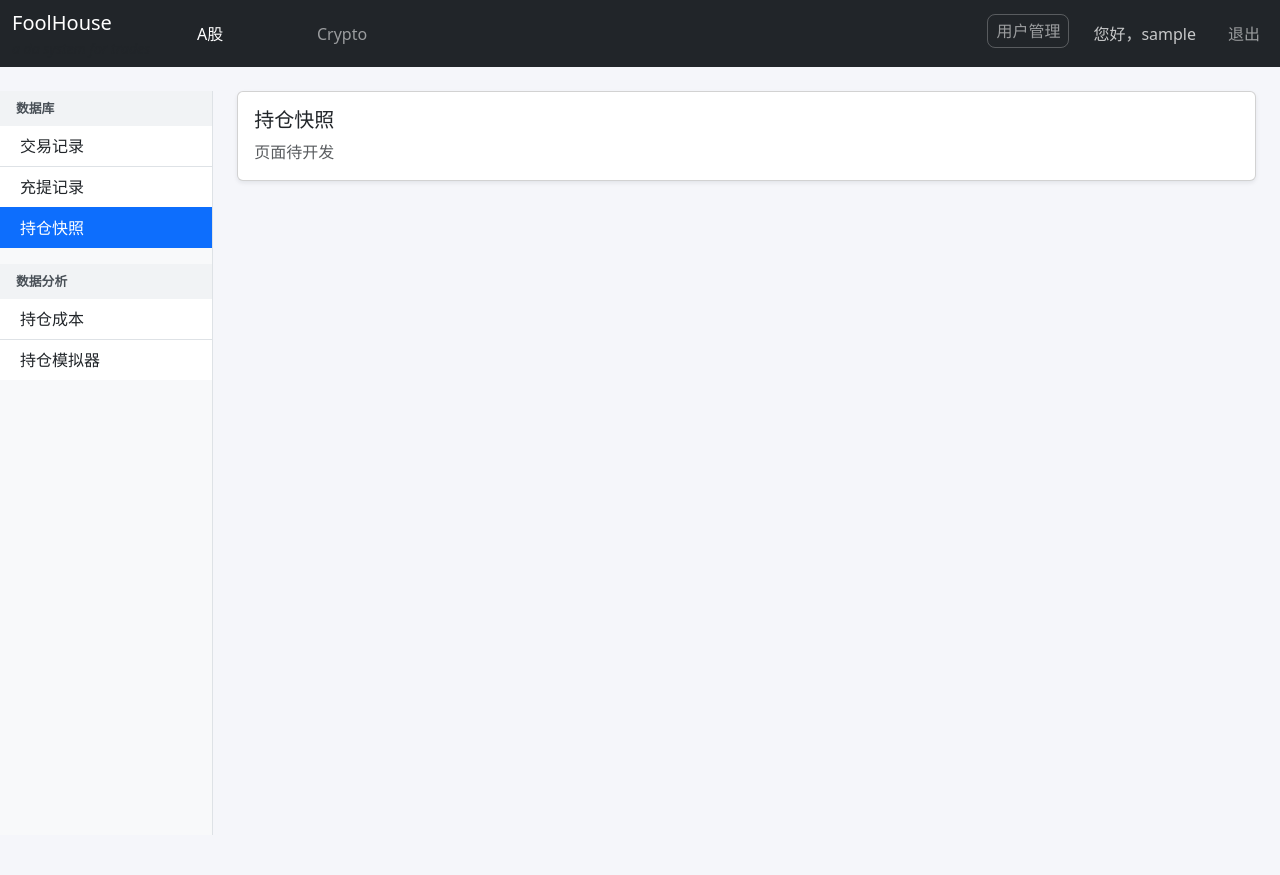
After one commit to zbjdhn/FoolHouse, a Flask app: page /equity/snapshot in a window 1280 px wide. The commit adds this page. Run offline with Flask 3, Linux system fonts and the light colour scheme; the visitor is signed in with stand-in values (Sample User, id 1); parts of the project's set-up code (start-up, migrations or seed data) failed here and were passed over.

Commit message:
update style, add crypto page

```diff
--- a/app.py
+++ b/app.py
@@ -87,13 +87,27 @@ def admin_users():
         return redirect(url_for("list_trades"))
     message = ""
     if request.method == "POST":
-        new_user = (request.form.get("username") or "").strip()
-        new_pwd = (request.form.get("password") or "").strip()
-        is_admin_flag = True if (request.form.get("is_admin") == "on") else False
-        if user_store.create_user(new_user, new_pwd, is_admin_flag):
-            message = "用户创建成功"
-        else:
-            message = "用户已存在或信息不完整"
+        op = (request.form.get("op") or "create").strip()
+        if op == "create":
+            new_user = (request.form.get("username") or "").strip()
+            new_pwd = (request.form.get("password") or "").strip()
+            is_admin_flag = True if (request.form.get("is_admin") == "on") else False
+            if user_store.create_user(new_user, new_pwd, is_admin_flag):
+                message = "用户创建成功"
+            else:
+                message = "用户已存在或信息不完整"
+        elif op == "delete":
+            target = (request.form.get("username") or "").strip()
+            if target == session.get("user"):
+                message = "不能删除当前登录账户"
+            else:
+                ok, msg = user_store.delete_user(target)
+                message = msg
+        elif op == "reset_pwd":
+            target = (request.form.get("username") or "").strip()
+            new_pwd = (request.form.get("password") or "").strip()
+            ok, msg = user_store.update_password(target, new_pwd)
+            message = msg
     users = user_store.list_users()
     return render_template("admin_users.html", users=users, message=message)
 
@@ -137,7 +151,7 @@ def index():
             flash("交易记录已保存。")
             return redirect(url_for("list_trades"))
 
-    return render_template("index.html", errors=errors, form_data=form_data)
+    return render_template("index.html", errors=errors, form_data=form_data, is_equity=True, equity_active="trades")
 
 
 @app.route("/trades")
@@ -146,7 +160,7 @@ def list_trades():
     if need:
         return need
     trades = trade_store.load_trades(owner=session.get("user"))
-    return render_template("trades.html", trades=trades)
+    return render_template("trades.html", trades=trades, is_equity=True, equity_active="trades")
 
 
 @app.route("/clear", methods=["POST"])
@@ -210,7 +224,7 @@ def edit_trade(index: int):
             else:
                 errors["_general"] = "更新失败，请重试。"
 
-    return render_template("edit.html", errors=errors, form_data=form_data, index=index)
+    return render_template("edit.html", errors=errors, form_data=form_data, index=index, is_equity=True, equity_active="trades")
 
 
 @app.route("/delete/<int:index>", methods=["POST"])
@@ -331,7 +345,7 @@ def import_trades():
     if need:
         return need
     if request.method == "GET":
-        return render_template("import.html")
+        return render_template("import.html", is_equity=True, equity_active="trades")
 
     # 检查文件
     if "file" not in request.files:
@@ -386,9 +400,9 @@ def import_trades():
 
         # 如果有错误，显示错误详情
         if errors:
-            return render_template("import.html", errors=errors, summary=summary)
+            return render_template("import.html", errors=errors, summary=summary, is_equity=True, equity_active="trades")
 
-        return redirect(url_for("list_trades"))
+
 
     finally:
         # 删除临时文件
@@ -396,5 +410,44 @@ def import_trades():
             os.remove(file_path)
 
 
+@app.route("/equity/transfers")
+def equity_transfers():
+    need = require_login()
+    if need:
+        return need
+    return render_template("equity/transfers.html", is_equity=True, equity_active="transfers")
+
+
+@app.route("/equity/snapshot")
+def equity_snapshot():
+    need = require_login()
+    if need:
+        return need
+    return render_template("equity/snapshot.html", is_equity=True, equity_active="snapshot")
+
+
+@app.route("/equity/analysis/cost")
+def equity_cost_analysis():
+    need = require_login()
+    if need:
+        return need
+    return render_template("equity/cost_analysis.html", is_equity=True, equity_active="cost")
+
+
+@app.route("/equity/analysis/simulator")
+def equity_simulator():
+    need = require_login()
+    if need:
+        return need
+    return render_template("equity/simulator.html", is_equity=True, equity_active="simulator")
+
+
+@app.route("/crypto")
+def crypto_home():
+    need = require_login()
+    if need:
+        return need
+    return render_template("crypto_home.html")
+
 if __name__ == "__main__":
     app.run(debug=True)
--- a/services/user_store.py
+++ b/services/user_store.py
@@ -85,3 +85,37 @@ def create_user(username: str, password: str, is_admin_flag: bool = False) -> bo
 
 def list_users() -> List[Dict]:
     return _load_users()
+
+
+def delete_user(username: str) -> tuple[bool, str]:
+    users = _load_users()
+    target = None
+    for u in users:
+        if u.get("username") == username:
+            target = u
+            break
+    if not target:
+        return False, "用户不存在"
+    if target.get("is_admin"):
+        admin_count = sum(1 for u in users if u.get("is_admin"))
+        if admin_count <= 1:
+            return False, "至少保留一个管理员"
+    users = [u for u in users if u.get("username") != username]
+    _save_users(users)
+    return True, "用户已删除"
+
+
+def update_password(username: str, new_password: str) -> tuple[bool, str]:
+    if not new_password:
+        return False, "密码不能为空"
+    users = _load_users()
+    updated = False
+    for u in users:
+        if u.get("username") == username:
+            u["password_hash"] = _hash(new_password)
+            updated = True
+            break
+    if not updated:
+        return False, "用户不存在"
+    _save_users(users)
+    return True, "密码已更新"
--- a/static/style.css
+++ b/static/style.css
@@ -48,6 +48,52 @@ main.container {
   letter-spacing: 0.2px;
 }
 
+.sidebar {
+  min-height: calc(100vh - 56px);
+}
+
+.sidebar-section-title {
+  font-weight: 700;
+  font-size: 0.8rem;
+  text-transform: none;
+  color: #495057;
+  background: #f1f3f5;
+  border: none;
+}
+
+.sidebar-subitem {
+  padding-left: 1.25rem !important;
+}
+
+.top-switch {
+  display: flex;
+  gap: 0.75rem;
+}
+
+.top-switch .top-switch-link {
+  display: inline-flex;
+  align-items: center;
+  justify-content: center;
+  width: 120px;
+  border-radius: 0.5rem;
+}
+
+.navbar .user-greeting {
+  display: inline-flex;
+  align-items: center;
+  padding: 0.5rem 1rem;
+  color: rgba(255, 255, 255, 0.75);
+}
+
+.navbar .admin-link {
+  display: inline-flex;
+  align-items: center;
+  border: 1px solid rgba(255, 255, 255, 0.25);
+  border-radius: 0.5rem;
+  padding: 0.5rem 1rem;
+  line-height: 1;
+}
+
 #stock-info {
   border-left: 3px solid #0d6efd;
   transition: all 0.3s ease;
--- /dev/null
+++ b/templates/equity/snapshot.html
@@ -0,0 +1,9 @@
+{% extends "layout.html" %}
+{% block content %}
+<div class="card">
+  <div class="card-body">
+    <h5 class="card-title mb-2">持仓快照</h5>
+    <p class="text-muted mb-0">页面待开发</p>
+  </div>
+</div>
+{% endblock %}
--- a/templates/layout.html
+++ b/templates/layout.html
@@ -31,23 +31,23 @@
           <span class="navbar-toggler-icon"></span>
         </button>
         <div class="collapse navbar-collapse" id="navbarNav">
-          <ul class="navbar-nav me-auto mb-2 mb-lg-0">
+          <ul class="navbar-nav me-auto mb-2 mb-lg-0 top-switch">
             <li class="nav-item">
-              <a class="nav-link{% if request.endpoint == 'index' %} active{% endif %}" href="{{ url_for('index') }}">新增交易</a>
+              <a class="nav-link top-switch-link{% if request.endpoint in ['list_trades','index','edit_trade','import_trades','equity_transfers','equity_snapshot','equity_cost_analysis','equity_simulator'] %} active{% endif %}" href="{{ url_for('list_trades') }}">A股</a>
             </li>
             <li class="nav-item">
-              <a class="nav-link{% if request.endpoint == 'list_trades' %} active{% endif %}" href="{{ url_for('list_trades') }}">交易列表</a>
+              <a class="nav-link top-switch-link{% if request.endpoint == 'crypto_home' %} active{% endif %}" href="{{ url_for('crypto_home') }}">Crypto</a>
             </li>
           </ul>
           <ul class="navbar-nav ms-auto">
             {% if session.get('user') %}
               {% if session.get('is_admin') %}
               <li class="nav-item">
-                <a class="nav-link{% if request.endpoint == 'admin_users' %} active{% endif %}" href="{{ url_for('admin_users') }}">用户管理</a>
+                <a class="nav-link admin-link me-2{% if request.endpoint == 'admin_users' %} active{% endif %}" href="{{ url_for('admin_users') }}">用户管理</a>
               </li>
               {% endif %}
               <li class="nav-item">
-                <span class="navbar-text me-3">您好，{{ session.get('user') }}</span>
+                <span class="navbar-text user-greeting me-2">您好，{{ session.get('user') }}</span>
               </li>
               <li class="nav-item">
                 <a class="nav-link" href="{{ url_for('logout') }}">退出</a>
@@ -62,7 +62,22 @@
       </div>
     </nav>
 
-    <main class="container mb-4">
+    <main class="{% if is_equity %}container-fluid px-0{% else %}container{% endif %} mb-4">
+      <div class="row g-0">
+        <aside class="sidebar col-md-3 col-lg-2 mb-3 border-end bg-light" {% if not is_equity %}style="display: none;"{% endif %}>
+          <div class="list-group list-group-flush mb-3 rounded-0">
+            <div class="list-group-item sidebar-section-title">数据库</div>
+            <a href="{{ url_for('list_trades') }}" class="list-group-item list-group-item-action sidebar-subitem{% if equity_active == 'trades' %} active{% endif %}">交易记录</a>
+            <a href="{{ url_for('equity_transfers') }}" class="list-group-item list-group-item-action sidebar-subitem{% if equity_active == 'transfers' %} active{% endif %}">充提记录</a>
+            <a href="{{ url_for('equity_snapshot') }}" class="list-group-item list-group-item-action sidebar-subitem{% if equity_active == 'snapshot' %} active{% endif %}">持仓快照</a>
+          </div>
+          <div class="list-group list-group-flush rounded-0">
+            <div class="list-group-item sidebar-section-title">数据分析</div>
+            <a href="{{ url_for('equity_cost_analysis') }}" class="list-group-item list-group-item-action sidebar-subitem{% if equity_active == 'cost' %} active{% endif %}">持仓成本</a>
+            <a href="{{ url_for('equity_simulator') }}" class="list-group-item list-group-item-action sidebar-subitem{% if equity_active == 'simulator' %} active{% endif %}">持仓模拟器</a>
+          </div>
+        </aside>
+        <section class="{% if is_equity %}col-md-9 col-lg-10 px-3 px-md-4{% else %}col-12{% endif %}">
           {% with messages = get_flashed_messages() %}
             {% if messages %}
               <div class="alert alert-success" role="alert">
@@ -72,8 +87,9 @@
               </div>
             {% endif %}
           {% endwith %}
-
           {% block content %}{% endblock %}
+        </section>
+      </div>
     </main>
 
     <script
```
Also changed, not shown: templates/admin_users.html (+18 -0 lines), templates/crypto_home.html (added, +11 -0 lines), templates/equity/cost_analysis.html (added, +9 -0 lines), templates/equity/simulator.html (added, +9 -0 lines), templates/equity/transfers.html (added, +9 -0 lines), templates/trades.html (+4 -13 lines). Lines whose indentation alone changed are shown as unchanged.
